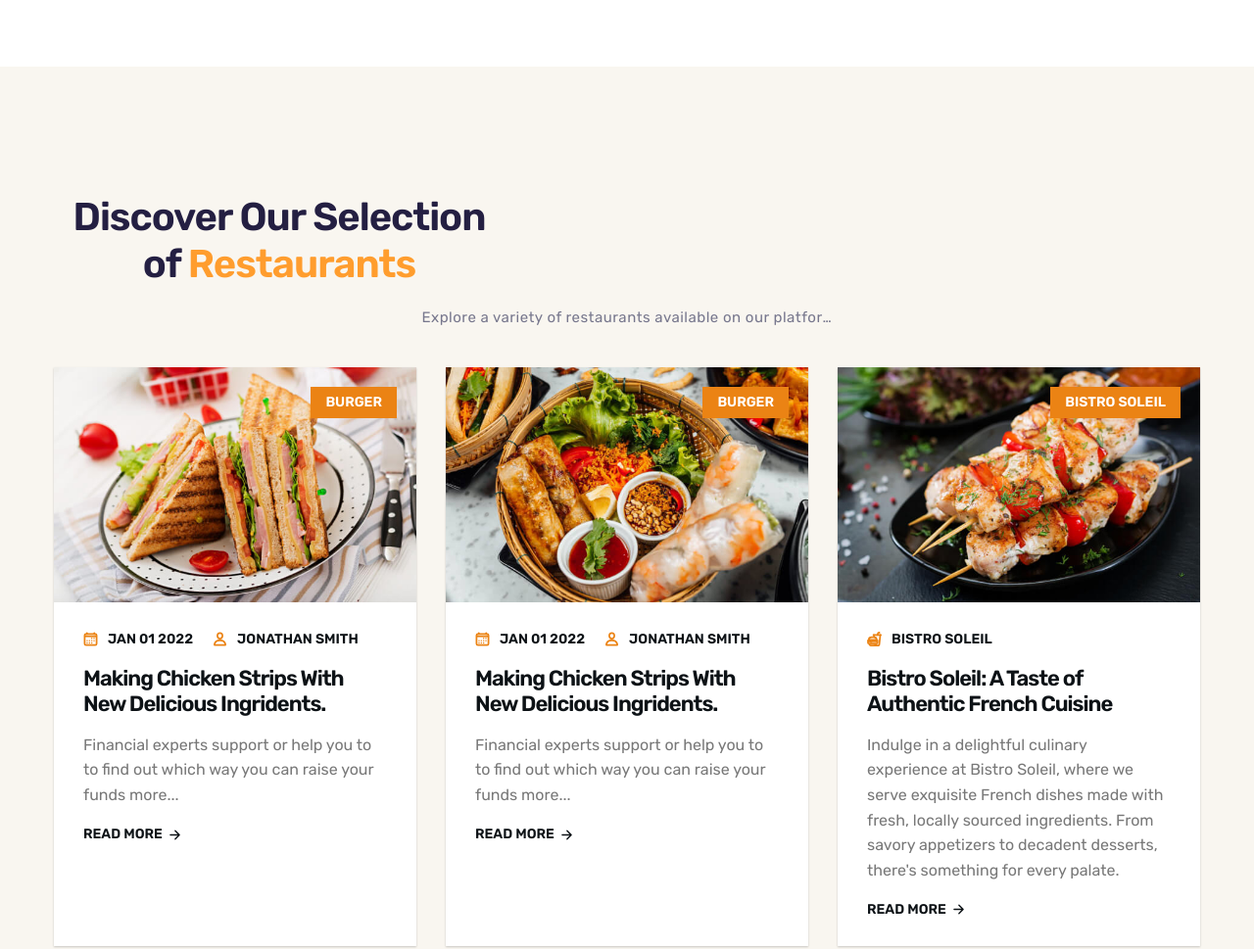
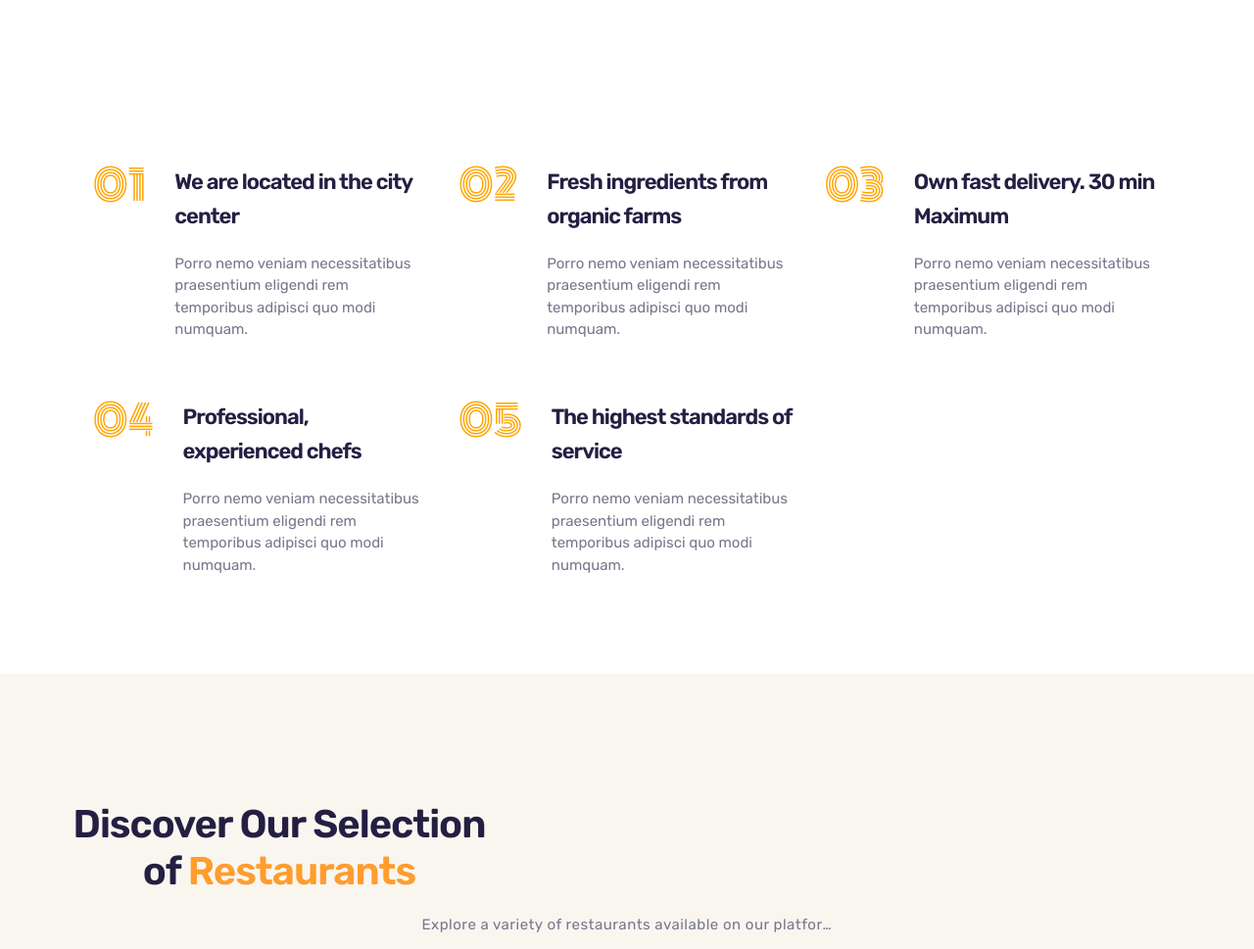
Before and after one commit to ENNE-FATI/jvGolovo, a plain HTML site: page Restaurantes.html in a window 1280 px wide. Shown: the part 826-1795 px from the top of the page at 98% size. Drawn offline with nearby package versions, Linux system fonts and the light colour scheme.

Commit message:
restaurantModication2

```diff
--- a/Restaurantes.html
+++ b/Restaurantes.html
@@ -105,6 +105,17 @@
 
         </div>
     </header>
+
+
+
+
+
+
+
+
+
+
+
     <!--
         - #HOME SECTION
       -->
@@ -149,6 +160,74 @@
 
 
 
+
+<!--
+        - #SERVICES SECTION
+      -->
+
+      <section class="services" id="services">
+
+        <div class="service-card">
+
+          <p class="card-number">01</p>
+
+          <h3 class="card-heading">We are located in the city center</h3>
+
+          <p class="card-text">
+            Porro nemo veniam necessitatibus praesentium eligendi rem temporibus adipisci quo modi numquam.
+          </p>
+
+        </div>
+
+        <div class="service-card">
+
+          <p class="card-number">02</p>
+
+          <h3 class="card-heading">Fresh ingredients from organic farms</h3>
+
+          <p class="card-text">
+            Porro nemo veniam necessitatibus praesentium eligendi rem temporibus adipisci quo modi numquam.
+          </p>
+
+        </div>
+
+        <div class="service-card">
+
+          <p class="card-number">03</p>
+
+          <h3 class="card-heading">Own fast delivery. 30 min Maximum</h3>
+
+          <p class="card-text">
+            Porro nemo veniam necessitatibus praesentium eligendi rem temporibus adipisci quo modi numquam.
+          </p>
+
+        </div>
+
+        <div class="service-card">
+
+          <p class="card-number">04</p>
+
+          <h3 class="card-heading">Professional, experienced chefs</h3>
+
+          <p class="card-text">
+            Porro nemo veniam necessitatibus praesentium eligendi rem temporibus adipisci quo modi numquam.
+          </p>
+
+        </div>
+
+        <div class="service-card">
+
+          <p class="card-number">05</p>
+
+          <h3 class="card-heading">The highest standards of service</h3>
+
+          <p class="card-text">
+            Porro nemo veniam necessitatibus praesentium eligendi rem temporibus adipisci quo modi numquam.
+          </p>
+
+        </div>
+
+      </section>
 
 
 
--- a/assets/css/foodhub.css
+++ b/assets/css/foodhub.css
@@ -283,3 +283,35 @@ html {
   50%  { transform: translateY(-8px); }
 
 }
+
+
+/*-----------------------------------*\
+  #SERVICE SECTION
+\*-----------------------------------*/
+
+.services {
+  padding: var(--py) var(--px);
+  display: grid;
+  grid-template-columns: 1fr;
+  gap: 40px;
+}
+
+.service-card .card-number {
+  font-size: 42px;
+  font-family: "Monoton", cursive;
+  color: #FFA500;
+}
+
+.service-card .card-heading {
+  color: var(--space-cadet);
+  font-size: var(--fs-3);
+  font-weight: 600;
+  letter-spacing: -1px;
+  margin-bottom: 20px;
+}
+
+.service-card .card-text {
+  color: var(--rhythm);
+  font-size: var(--fs-4);
+  line-height: 1.5;
+}
--- a/assets/css/media_query.css
+++ b/assets/css/media_query.css
@@ -292,3 +292,37 @@
 
 
 }}
+.services
+   {
+    max-width: var(--mw);
+    margin-inline: auto;
+  }
+   /**
+   * SERVICES
+   */
+
+   .service-card { display: grid; }
+
+   .service-card .card-number {
+     grid-row: 1 / 3;
+     line-height: 1;
+     margin-right: 30px;
+   }
+
+   .service-card .card-heading { grid-column: 2 / 3; }
+
+
+
+   /**
+   * SERVICES
+   */
+
+  .services {
+    grid-template-columns: 1fr 1fr;
+    gap: 60px 30px;
+  }
+  /**
+   * SERVICES
+   */
+
+   .services { grid-template-columns: repeat(3, 1fr); }
```
